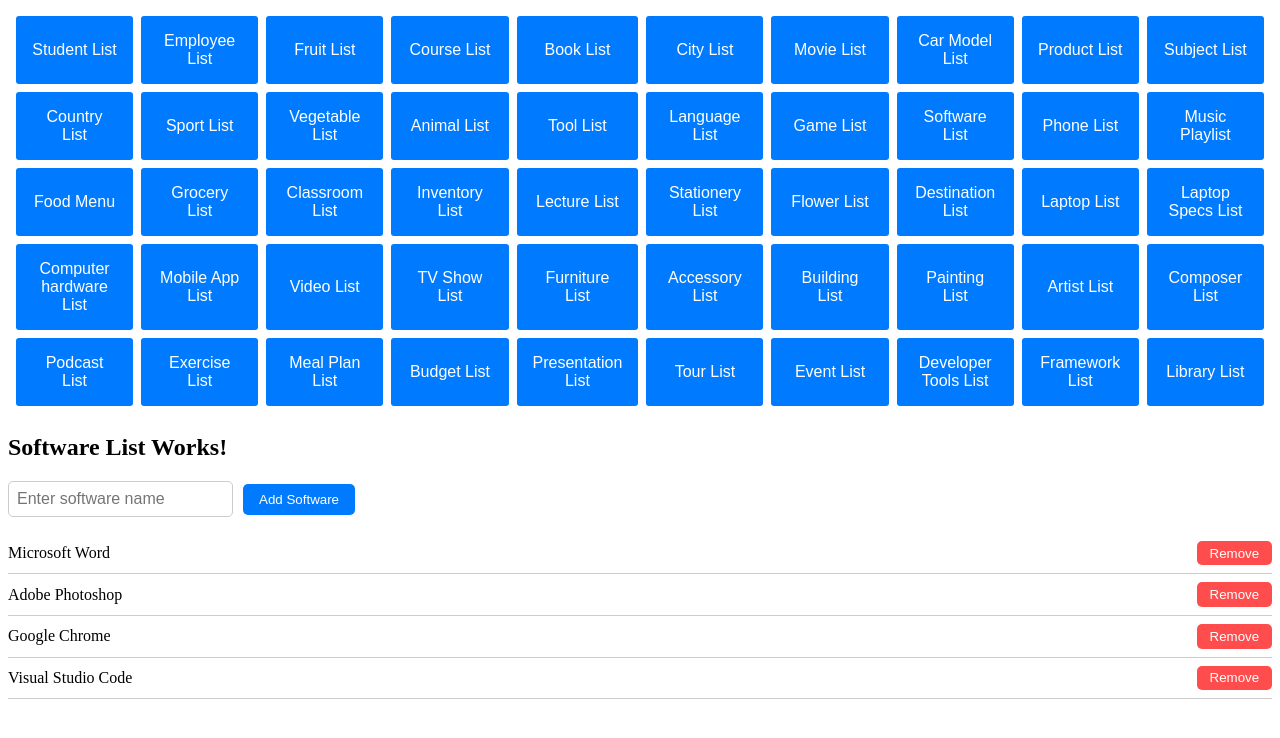
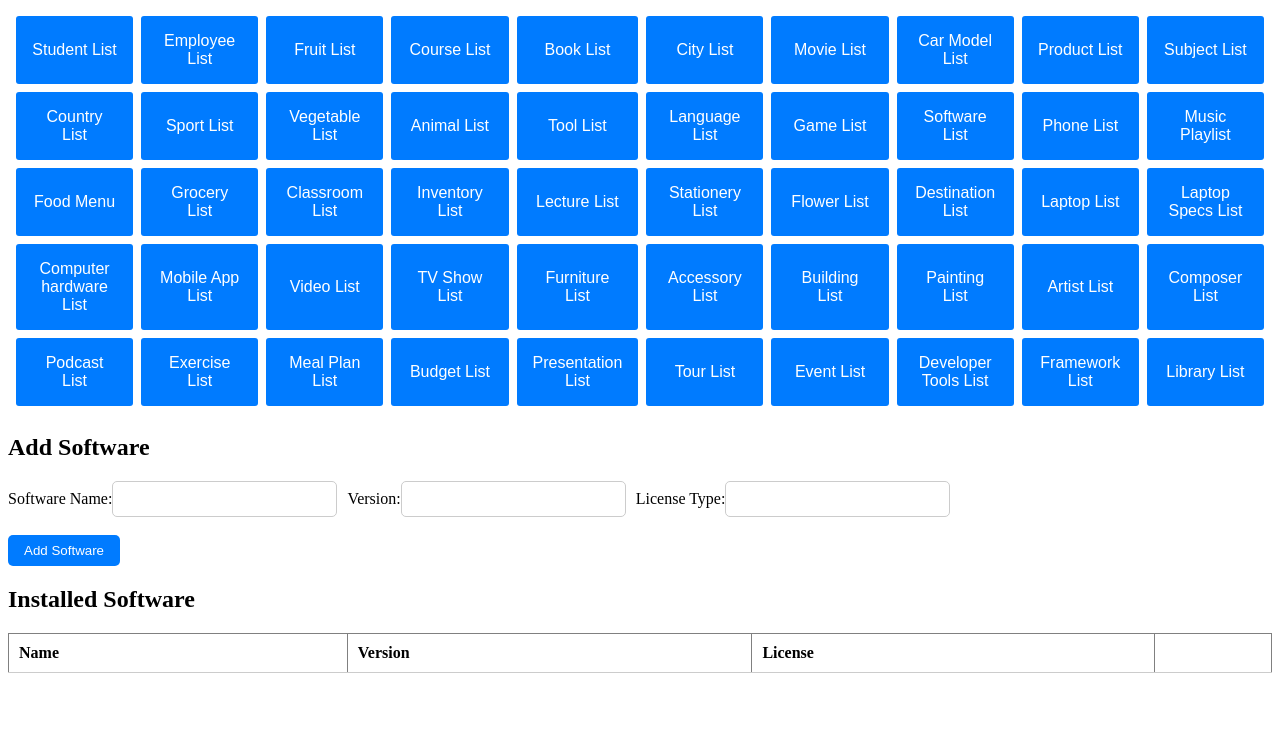
Before and after one commit to RodelDecio/AngularTSDataStructures, an Angular app: page /softwarelist in a window 1280 px wide. Shown: the top 738 px of the page. Built offline with nearby package versions, Linux system fonts and the light colour scheme.

Commit message:
#18softwarelistservices

```diff
--- a/src/app/app.component.css
+++ b/src/app/app.component.css
@@ -3,7 +3,7 @@
   display: grid;
   grid-template-columns: repeat(10, 1fr);
   gap: 0.5rem;
-  padding: 0.5rem; /
+  padding: 0.5rem;
 }
 
 .list-button {
--- a/src/app/app.routes.ts
+++ b/src/app/app.routes.ts
@@ -16,6 +16,7 @@ import {AnimalListComponent} from "./components/animallist/animallist.component"
 import {ToolListComponent} from "./components/toollist/toollist.component";
 import {LanguageListComponent} from "./components/languagelist/languagelist.component";
 import {GameListComponent} from "./components/gamelist/gamelist.component";
+import {SoftwareListComponent} from "./components/softwarelist/softwarelist.component";
 
 export const routes: Routes = [
   {
@@ -103,6 +104,11 @@ export const routes: Routes = [
     component: GameListComponent,
     path: 'gamelist',
   },
+  {
+    title: 'Software List',
+    component: SoftwareListComponent,
+    path: 'softwarelist',
+  },
 ];
 @NgModule({
   imports: [RouterModule.forRoot(routes)],
--- a/src/app/components/softwarelist/softwarelist.component.css
+++ b/src/app/components/softwarelist/softwarelist.component.css
@@ -1,3 +1,7 @@
+.software-form {
+  margin-bottom: 20px;
+}
+
 input[type="text"] {
   padding: 0.5rem;
   margin-right: 10px;
@@ -23,36 +27,22 @@ button.btn-primary:hover {
   background-color: #0056b3;
 }
 
-ul {
-  list-style: none;
-  padding: 0;
+table {
+  width: 100%;
+  border-collapse: collapse;
 }
 
-li {
-  display: flex;
-  justify-content: space-between;
-  align-items: center;
-  padding: 0.5rem 0;
+td, th {
+  padding: 10px;
+  text-align: left;
   border-bottom: 1px solid #ccc;
 }
 
-li button {
+.remove-btn {
   background-color: #ff4d4d;
   color: white;
-  padding: 0.3rem 0.8rem;
 }
 
-li button:hover {
+.remove-btn:hover {
   background-color: #e60000;
 }
-
-@media (max-width: 768px) {
-  input[type="text"] {
-    width: 100%;
-    margin-bottom: 10px;
-  }
-
-  button.btn-primary {
-    width: 100%;
-  }
-}
--- a/src/app/components/softwarelist/softwarelist.component.html
+++ b/src/app/components/softwarelist/softwarelist.component.html
@@ -1,13 +1,39 @@
-<div>
-  <h2>Software List Works!</h2>
+<div class="software-form">
+  <h2>Add Software</h2>
+  <form (submit)="addSoftware()">
+    <label for="name">Software Name:</label>
+    <input type="text" id="name" [(ngModel)]="name" name="name" required />
 
-  <input type="text" [(ngModel)]="software" placeholder="Enter software name" />
-  <button class="btn btn-primary" (click)="addSoftware()">Add Software</button>
+    <label for="version">Version:</label>
+    <input type="text" id="version" [(ngModel)]="version" name="version" required />
 
-  <ul>
-    <li *ngFor="let software of softwareList; let i = index">
-      {{ software }}
-      <button (click)="removeSoftware(i)">Remove</button>
-    </li>
-  </ul>
+    <label for="license">License Type:</label>
+    <input type="text" id="license" [(ngModel)]="license" name="license" required />
+
+    <br><br><button type="submit" class="btn btn-primary">Add Software</button>
+  </form>
 </div>
+
+<div class="software-list">
+  <h2>Installed Software</h2>
+  <table border="1">
+    <thead>
+    <tr>
+      <th>Name</th>
+      <th>Version</th>
+      <th>License</th>
+      <th></th>
+    </tr>
+    </thead>
+    <tbody>
+    <tr *ngFor="let software of softwareList; let i = index">
+      <td>{{ software.name }}</td>
+      <td>{{ software.version }}</td>
+      <td>{{ software.license }}</td>
+      <td>
+        <button (click)="removeSoftware(i)" class="remove-btn">Remove</button>
+      </td>
+    </tr>
+    </tbody>
+  </table>
+</div>
--- a/src/app/components/softwarelist/softwarelist.component.ts
+++ b/src/app/components/softwarelist/softwarelist.component.ts
@@ -1,4 +1,6 @@
 import { Component } from '@angular/core';
+import { SoftwareListService } from '../../services/softwarelist/softwarelist.service';
+import { Software } from '../../interface/software';
 
 @Component({
   selector: 'app-softwarelist',
@@ -6,17 +8,27 @@ import { Component } from '@angular/core';
   styleUrls: ['./softwarelist.component.css']
 })
 export class SoftwareListComponent {
-  softwareList: string[] = ['Microsoft Word', 'Adobe Photoshop', 'Google Chrome', 'Visual Studio Code'];
-  software: string = '';
+  softwareList: Software[] = [];
+  name: string = '';
+  version: string = '';
+  license: string = '';
+
+  constructor(private softwareListService: SoftwareListService) {
+    this.softwareList = this.softwareListService.getSoftwareList();
+  }
 
   addSoftware(): void {
-    if (this.software.trim()) {
-      this.softwareList.push(this.software.trim());
-      this.software = '';
-    }
+    this.softwareListService.addSoftware(this.name, this.version, this.license);
+    this.resetForm();
   }
 
   removeSoftware(index: number): void {
-    this.softwareList.splice(index, 1);
+    this.softwareListService.removeSoftware(index);
+  }
+
+  resetForm(): void {
+    this.name = '';
+    this.version = '';
+    this.license = '';
   }
 }
--- /dev/null
+++ b/src/app/interface/software.ts
@@ -0,0 +1,5 @@
+export interface Software {
+  name: string;
+  version: string;
+  license: string;
+}
--- /dev/null
+++ b/src/app/services/softwarelist/softwarelist.service.ts
@@ -0,0 +1,27 @@
+import { Injectable } from '@angular/core';
+import { Software } from '../../interface/software';
+
+@Injectable({
+  providedIn: 'root',
+})
+export class SoftwareListService {
+  private softwareList: Software[] = [];
+
+  constructor() {}
+
+  addSoftware(name: string, version: string, license: string): void {
+    this.softwareList.push({
+      name: name,
+      version: version,
+      license: license,
+    });
+  }
+
+  getSoftwareList(): Software[] {
+    return this.softwareList;
+  }
+
+  removeSoftware(index: number): void {
+    this.softwareList.splice(index, 1);
+  }
+}
```
Also changed, not shown: 1 other file (tests, documents, lock files or other folders).
